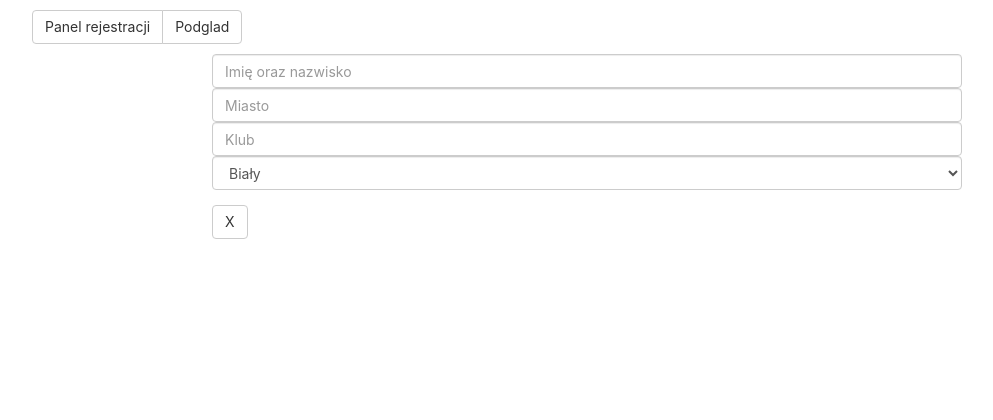
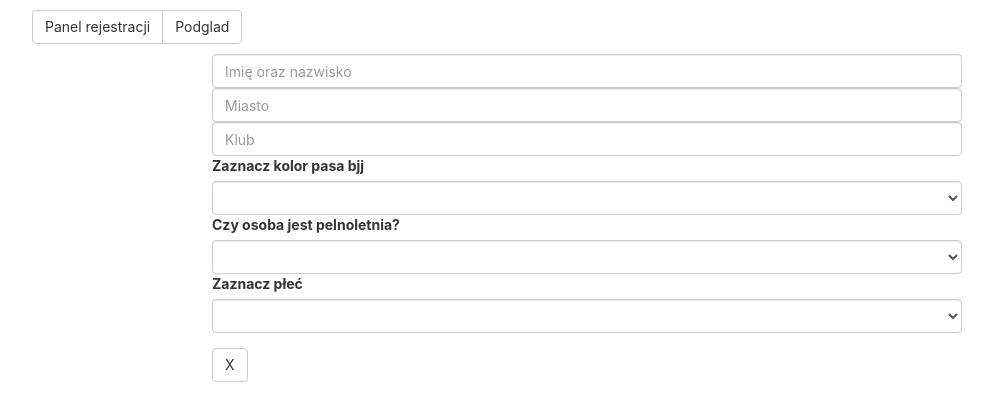
Before and after one commit to jpodeszwik/marathon, a React (Create React App) app in the folder sign-in/: page /Register in a window 1280 px wide. Shown: the top 420 px of the page, without its empty margins (53-1046 px from the left). Built offline with nearby package versions, Linux system fonts and the light colour scheme.

Commit message:
fixed select forms

```diff
--- a/sign-in/src/components/Registration.jsx
+++ b/sign-in/src/components/Registration.jsx
@@ -11,7 +11,7 @@ constructor(props){
             city: '',
             bjjGrade: '',
             homeClub: '',
-            adult: false,
+            adult: '',
             sex: '',
 
 
@@ -48,15 +48,32 @@ render(){
                             <FormControl    type="text"  name="homeClub" placeholder="Klub"
                                             value={this.state.homeClub}
                                             onChange={this.handleChange} />
+                            <ControlLabel>Zaznacz kolor pasa bjj</ControlLabel>
+                            <FormControl componentClass="select"  name="bjjGrade" onChange={this.handleChange} >
+                                            <option ></option>
+                                            <option >Biały</option>
+                                            <option >Niebieski</option>
+                                            <option >Purpurowy</option>
+                                            <option >Brązowy</option>
+                                            <option >Czarny</option>
 
-      <FormControl componentClass="select" placeholder="Zaznacz kolor pasa bjj" name="bjjGrade" onChange={this.handleChange} value={this.state.bjjGrade}>
-        <option >Biały</option>
-        <option >Niebieski</option>
-        <option >Purpurowy</option>
-        <option >Brązowy</option>
-        <option >Czarny</option>
+                            </FormControl>
+                            <ControlLabel>Czy osoba jest pelnoletnia?</ControlLabel>
+                            <FormControl componentClass="select"  name="adult" onChange={this.handleChange} >
+                                            <option ></option>
+                                            <option >Tak</option>
+                                            <option >Nie</option>
 
-      </FormControl>
+
+                            </FormControl>
+                            <ControlLabel>Zaznacz płeć</ControlLabel>
+                            <FormControl componentClass="select" placeholder="Plec" name="sex" onChange={this.handleChange} >
+                                            <option ></option>
+                                            <option >Kobieta</option>
+                                            <option >Mężczyzna</option>
+
+
+                            </FormControl>
                         </FormGroup>
                         <Button type="submit">X</Button>
                     </form>
```
